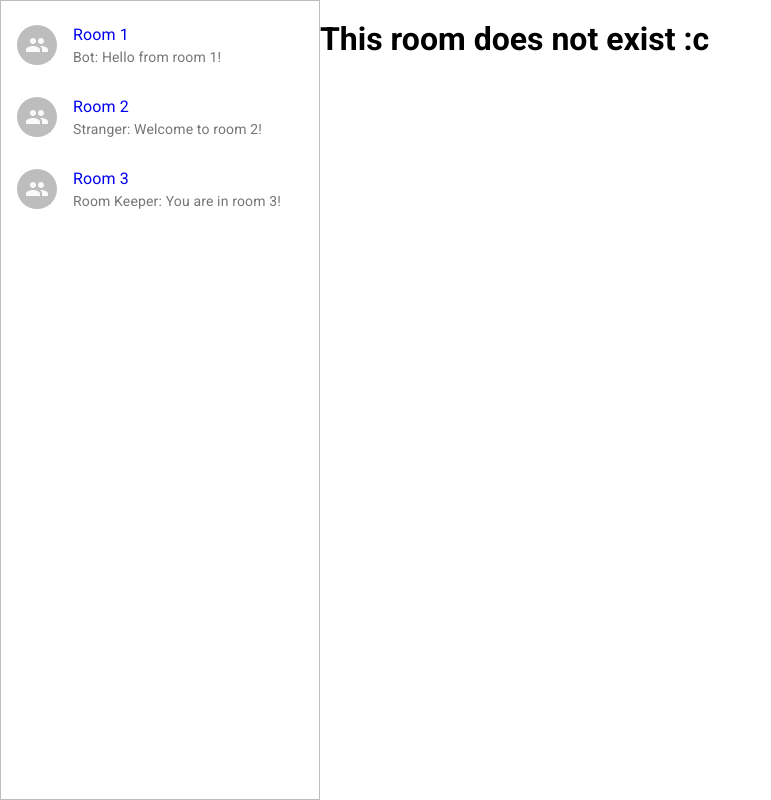
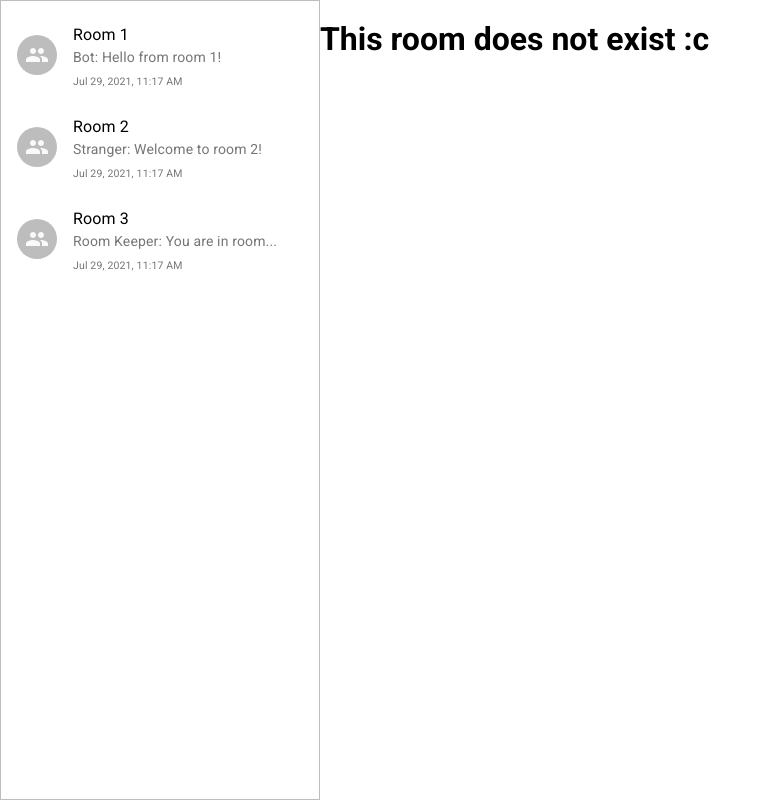
Before and after one commit to Dysco76/Geekbarins-ReactJS, a React (Create React App) app: page /chat/room-not-found in a window 1280 px wide. Shown: the whole page, without its empty margins (0-771 px from the left). Built offline with nearby package versions, Linux system fonts and the light colour scheme.

Commit message:
added dates and time to messages

```diff
--- a/src/components/chat-list/ChatList.js
+++ b/src/components/chat-list/ChatList.js
@@ -18,6 +18,10 @@ const useStyles = makeStyles({
   chatBlock: {
     textDecoration: "none",
   },
+
+  chatTitle: {
+    color: "#000",
+  },
 })
 
 export const ChatList = ({ conversations, allMessages }) => {
@@ -27,8 +31,13 @@ export const ChatList = ({ conversations, allMessages }) => {
   return (
     <List component="nav" className={classes.wrapper}>
       {conversations.map((chat) => {
-        const lastMessage =
+        const { author, message, date } =
           allMessages[chat.id][allMessages[chat.id].length - 1]
+
+        const messageText =
+          (author + message).length > 26
+            ? message.slice(0, 26 - author.length) + "..."
+            : message
 
         return (
           <Link
@@ -43,8 +52,16 @@ export const ChatList = ({ conversations, allMessages }) => {
                 </Avatar>
               </ListItemAvatar>
               <ListItemText
-                primary={chat.title}
-                secondary={`${lastMessage.author}: ${lastMessage.message}`}
+                primary={
+                  <span className={classes.chatTitle}>{chat.title}</span>
+                }
+                secondary={
+                  <>
+                    {`${author}: ${messageText}`}
+                    <br />
+                    <sub>{date}</sub>
+                  </>
+                }
               />
             </ListItem>
           </Link>
--- a/src/components/message-list/MessageList.js
+++ b/src/components/message-list/MessageList.js
@@ -61,7 +61,11 @@ export const MessageList = ({
   }
 
   const handleSendMessage = () => {
-    if (currentInput) sendMessage({ message: currentInput, author: "User" })
+    if (currentInput)
+      sendMessage({
+        message: currentInput,
+        author: "User",
+      })
   }
 
   return (
--- a/src/components/message-provider/MessageProvider.js
+++ b/src/components/message-provider/MessageProvider.js
@@ -1,5 +1,6 @@
 import { useState, useMemo, useCallback, useEffect } from "react"
 import { useParams } from "react-router-dom"
+import { formatDate } from "../../utils"
 
 export const MessageProvider = ({ children }) => {
   const { roomId } = useParams()
@@ -11,9 +12,30 @@ export const MessageProvider = ({ children }) => {
   ])
 
   const [messages, setMessages] = useState({
-    room1: [{ message: "Hello from room 1!", author: "Bot", id: "1" }],
-    room2: [{ message: "Welcome to room 2!", author: "Stranger", id: "1" }],
-    room3: [{ message: "You are in room 3!", author: "Room Keeper", id: "1" }],
+    room1: [
+      {
+        message: "Hello from room 1!",
+        author: "Bot",
+        date: formatDate(new Date()),
+        id: "1",
+      },
+    ],
+    room2: [
+      {
+        message: "Welcome to room 2!",
+        author: "Stranger",
+        date: formatDate(new Date()),
+        id: "1",
+      },
+    ],
+    room3: [
+      {
+        message: "You are in room 3!",
+        author: "Room Keeper",
+        date: formatDate(new Date()),
+        id: "1",
+      },
+    ],
   })
 
   const updateConversations = useCallback(
@@ -49,7 +71,11 @@ export const MessageProvider = ({ children }) => {
       },
 
       sendMessage: (message) => {
-        const newMessage = { ...message, id: Date.now() }
+        const newMessage = {
+          ...message,
+          date: formatDate(new Date()),
+          id: Date.now(),
+        }
         setMessages((messages) => {
           return {
             ...messages,
--- a/src/components/message/Message.js
+++ b/src/components/message/Message.js
@@ -1,4 +1,5 @@
 import { Paper, makeStyles } from "@material-ui/core"
+import { formatDate } from "../../utils"
 
 const useStyles = makeStyles({
   message: {
@@ -47,6 +48,8 @@ const useStyles = makeStyles({
   },
 
   messageContent: {
+    display: "flex",
+    flexDirection: "column",
     fontSize: "20px",
   },
 
@@ -55,10 +58,15 @@ const useStyles = makeStyles({
     margin: 0,
   },
 
-  sb1: {},
+  messageDate: {
+    margin: "0px",
+    alignSelf: "flex-end",
+  },
 })
 
-export function Message({ message: { message, author } }) {
+export function Message({
+  message: { message, author, date = formatDate(new Date()) },
+}) {
   const classes = useStyles()
   return (
     <Paper
@@ -68,7 +76,10 @@ export function Message({ message: { message, author } }) {
       elevation={3}
     >
       <div className={classes.messageContent}>
-        <p className={classes.author}>{author}:</p> {message}
+        <p className={classes.author}>{author}:</p> <span>{message}</span>
+        <p className={classes.messageDate}>
+          <sub>{date}</sub>
+        </p>
       </div>
     </Paper>
   )
--- /dev/null
+++ b/src/utils/formatDate.js
@@ -0,0 +1,14 @@
+export const formatDate = (time) => {
+  const options = {
+    hour: "numeric",
+    minute: "numeric",
+    day: "numeric",
+    month: "short", // also numeric
+    year: "numeric",
+  }
+  const locale = navigator.language
+
+  const formatedDate = new Intl.DateTimeFormat(locale, options).format(time)
+
+  return formatedDate
+}
--- /dev/null
+++ b/src/utils/index.js
@@ -0,0 +1 @@
+export * from "./formatDate"
```
